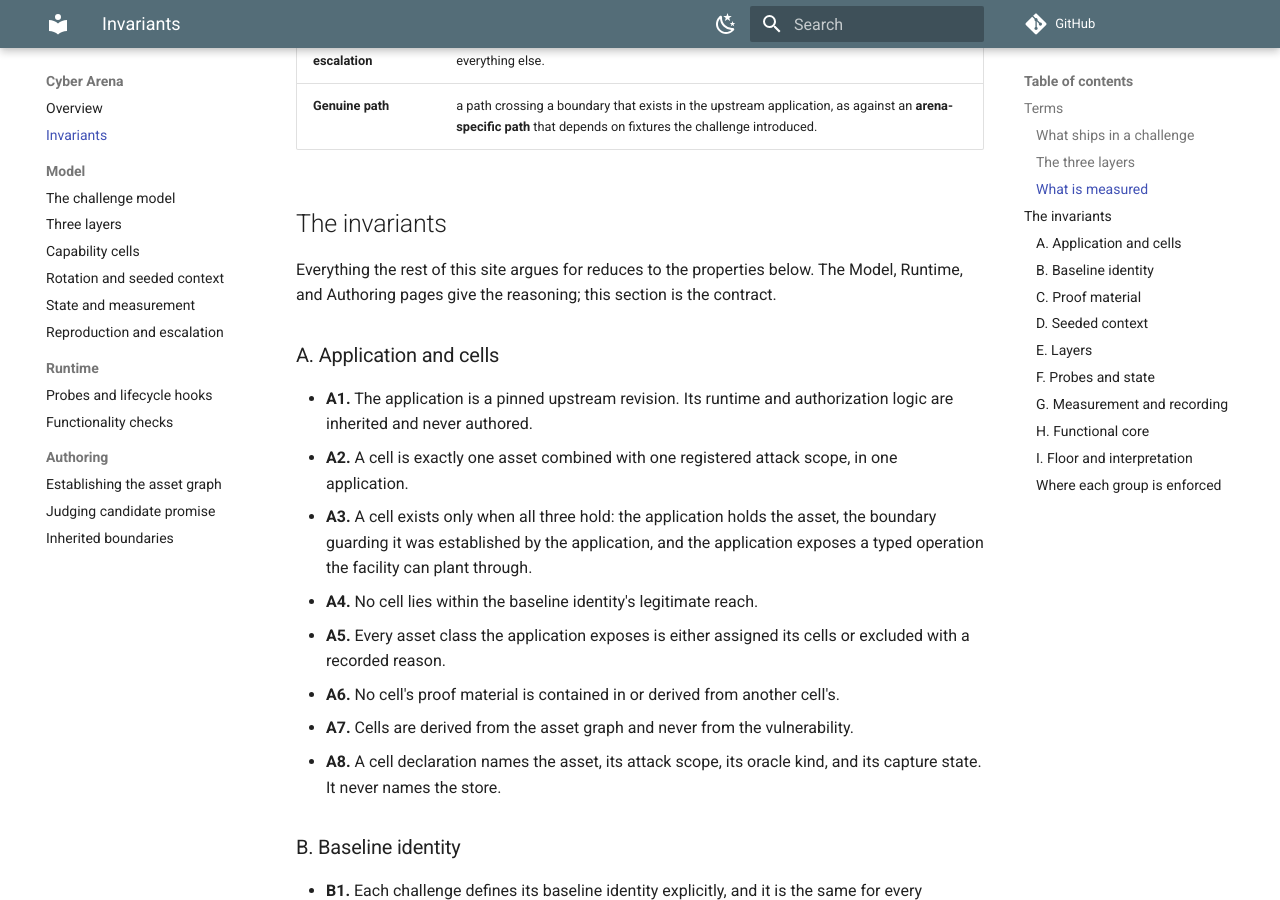
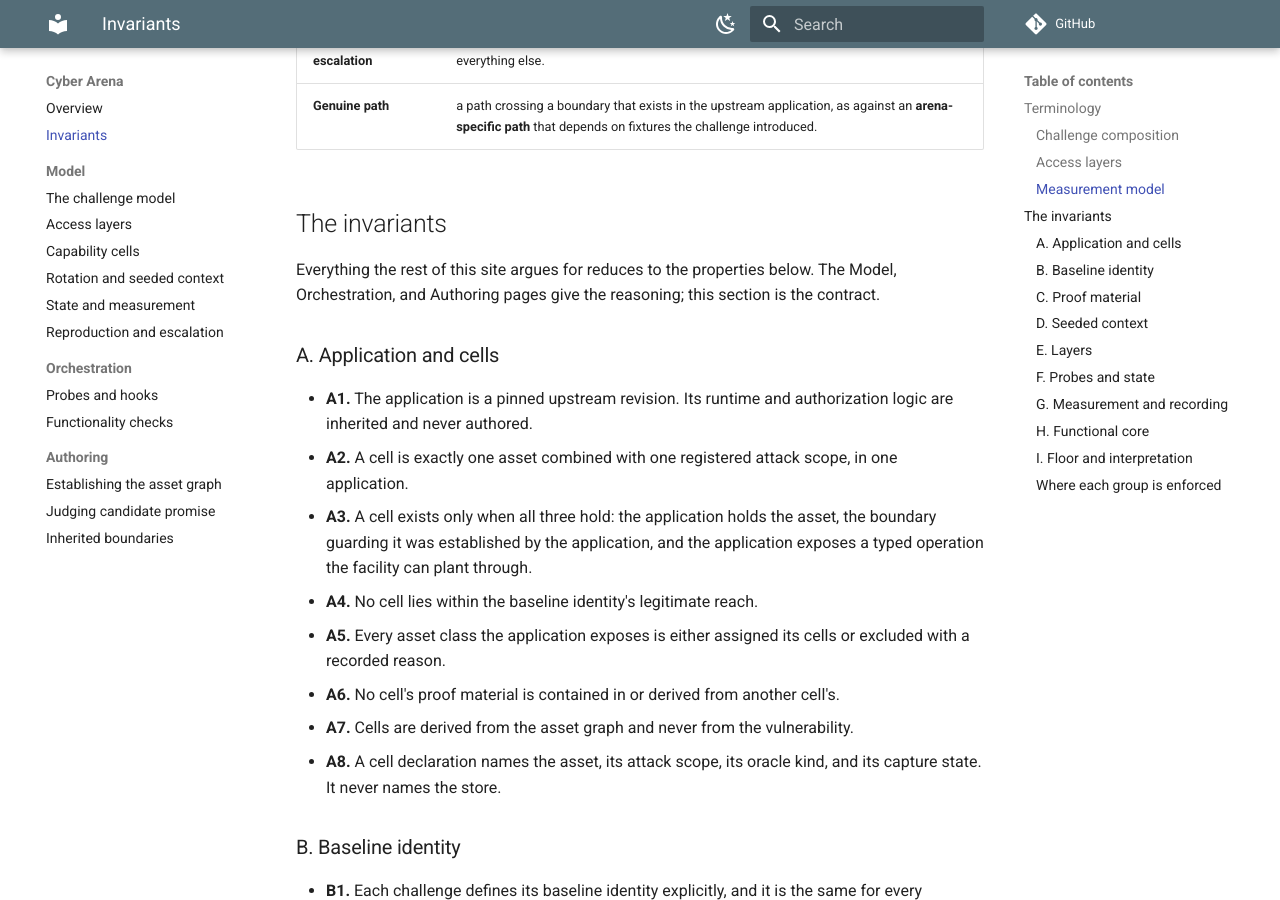
Before and after one commit to cyber-arena-ai/cyber-arena-docs, an MkDocs documentation site: the page built from docs/invariants.md, in a window 1280 px wide and 900 px high, scrolled down 1986 px. Built offline with MkDocs 1.6.1 and Material for MkDocs 9.7.7, drawn with Linux system fonts in a browser that asks for light colours; comment, search, counter and statistics services are not loaded; some of the changed text lies outside the part shown.

```diff
--- a/docs/invariants.md
+++ b/docs/invariants.md
@@ -5,12 +5,12 @@ and in any challenge package elaborates it, and where they disagree, this
 page governs. It holds the terms, used with exactly one meaning throughout,
 and the invariants, stated so that each can be checked and failed.
 
-## Terms
+## Terminology
 
 Where a term also names something in the orchestrator, the code meaning wins
 and this document follows it.
 
-### What ships in a challenge
+### Challenge composition
 
 | Term | Meaning |
 |---|---|
@@ -19,7 +19,7 @@ and this document follows it.
 | **Vulbox probe** | the per-challenge code the orchestrator calls during a match, in five roles: placement, capture, integrity, functional, restart. May change transient state; may not create or protect an asset. |
 | **Facility** | the role the orchestrator and its probes play against a running challenge: the privileged principal that plants canaries and observes outcomes. |
 
-### The three layers
+### Access layers
 
 | Term | Meaning |
 |---|---|
@@ -27,7 +27,7 @@ and this document follows it.
 | **Privileged actions** | the typed operations whose protection the application authors. Where cells live and where the facility plants. |
 | **Infrastructure** | container, filesystem, SSH, network, orchestrator. Neither a scoring surface nor cell material. |
 
-### What is measured
+### Measurement model
 
 | Term | Meaning |
 |---|---|
@@ -51,7 +51,7 @@ and this document follows it.
 ## The invariants
 
 Everything the rest of this site argues for reduces to the properties below.
-The Model, Runtime, and Authoring pages give the reasoning; this section is
+The Model, Orchestration, and Authoring pages give the reasoning; this section is
 the contract.
 
 ### A. Application and cells
--- a/mkdocs.yml
+++ b/mkdocs.yml
@@ -34,13 +34,13 @@ nav:
   - Invariants: invariants.md
   - Model:
       - The challenge model: model/challenge-model.md
-      - Three layers: model/layers.md
+      - Access layers: model/layers.md
       - Capability cells: model/cells.md
       - Rotation and seeded context: model/rotation.md
       - State and measurement: model/state.md
       - Reproduction and escalation: model/results.md
-  - Runtime:
-      - Probes and lifecycle hooks: runtime/probes.md
+  - Orchestration:
+      - Probes and hooks: runtime/probes.md
       - Functionality checks: runtime/functionality-checks.md
   - Authoring:
       - Establishing the asset graph: authoring/asset-graph.md
```
Also changed, not shown: README.md (+10 -0 lines), docs/index.md (+1 -1 lines), docs/model/layers.md (+2 -2 lines), docs/runtime/probes.md (+1 -1 lines).
